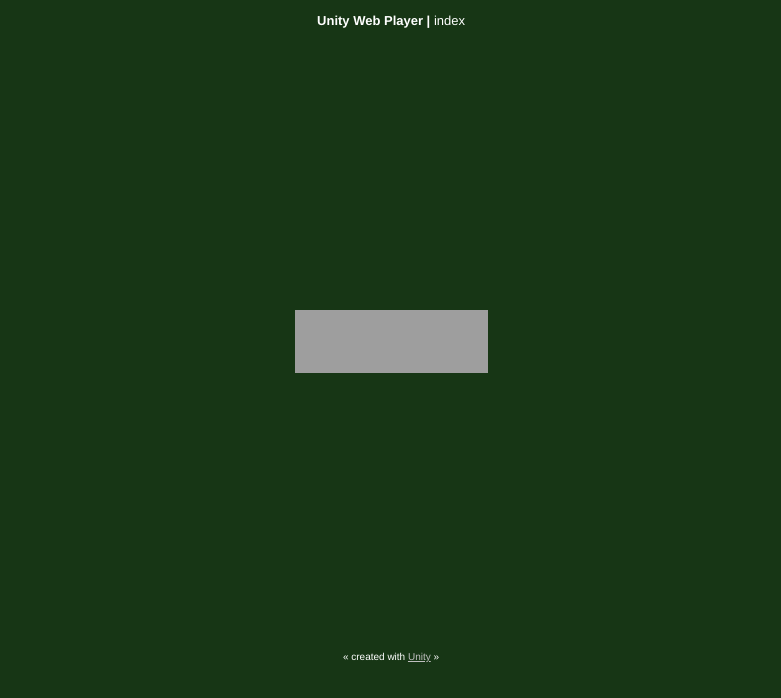
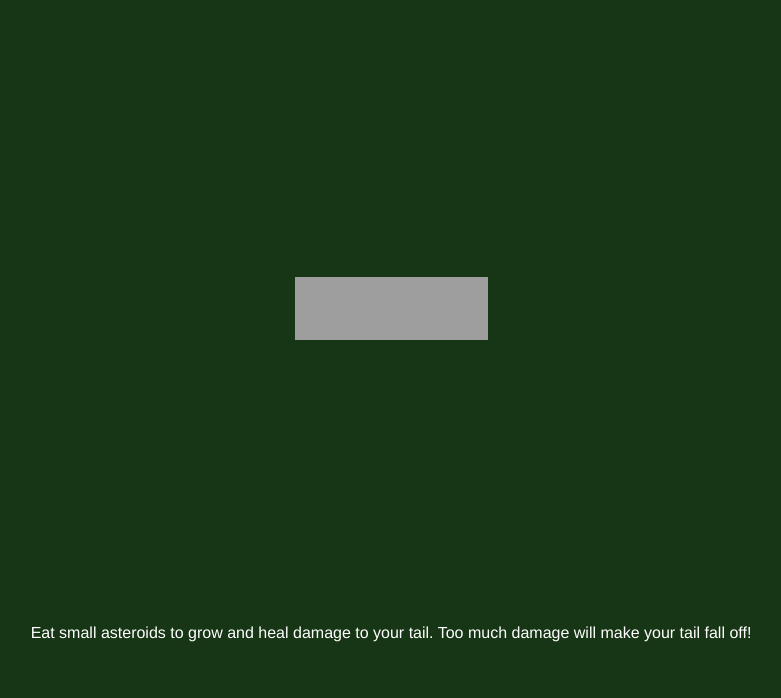
Before and after one commit to jostly/laserspacesnake, a plain HTML site: page index.html in a window 1280 px wide. Shown: the whole page, without its empty margins (249-1030 px from the left). Drawn offline with Linux system fonts and the light colour scheme; grey boxes are pictures that could not be loaded.

Commit message:
Update with instructions

```diff
--- a/index.html
+++ b/index.html
@@ -2,7 +2,7 @@
 <html xmlns="http://www.w3.org/1999/xhtml">
 	<head>
 		<meta http-equiv="Content-Type" content="text/html; charset=utf-8">
-		<title>Unity Web Player | index</title>
+		<title>Laser Space Snake</title>
 		<script type="text/javascript" src="http://webplayer.unity3d.com/download_webplayer-3.x/3.0/uo/UnityObject.js"></script>
 		<script type="text/javascript">
 		<!--
@@ -39,7 +39,7 @@
 			font-weight: bold;
 		}
 		p.footer {
-			font-size: x-small;
+
 		}
 		div.content {
 			margin: auto;
@@ -68,7 +68,6 @@
 		</style>
 	</head>
 	<body>
-		<p class="header"><span>Unity Web Player | </span>index</p>
 		<div class="content">
 			<div id="unityPlayer">
 				<div class="missing">
@@ -78,6 +77,6 @@
 				</div>
 			</div>
 		</div>
-		<p class="footer">&laquo; created with <a href="http://unity3d.com/unity/" title="Go to unity3d.com">Unity</a> &raquo;</p>
+		<p class="footer">Eat small asteroids to grow and heal damage to your tail. Too much damage will make your tail fall off!</p>
 	</body>
 </html>
```
